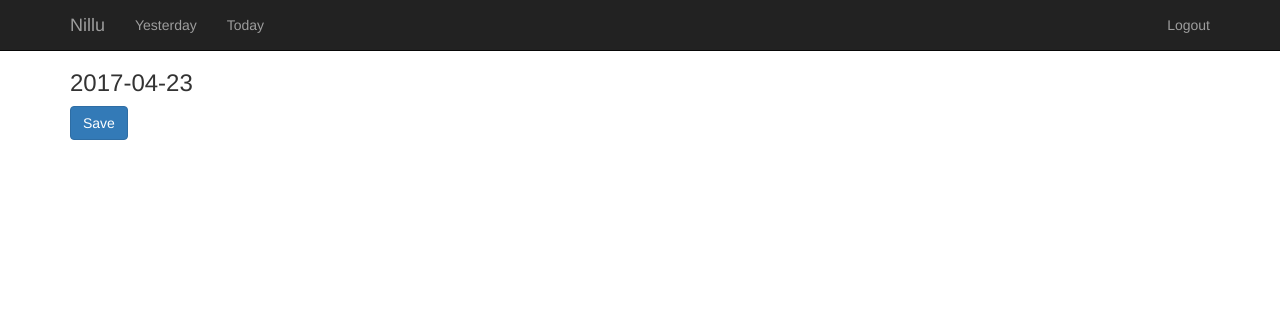
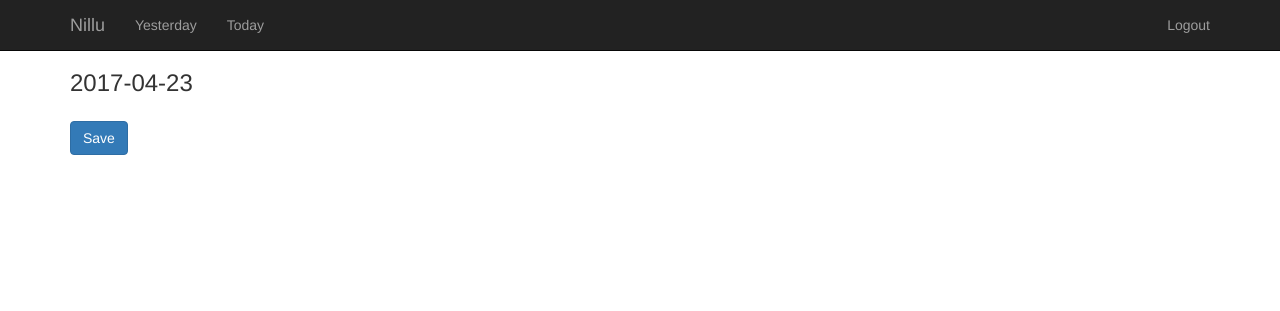
Before and after one commit to cnu/nillu, a Flask app: page /entry/2017/04/23/ in a window 1280 px wide. Shown: the top 311 px of the page. Run offline with Flask 2, Linux system fonts and the light colour scheme; the visitor is signed in with stand-in values (Sample User, id 1); data comes from the database, SQL or seed files in the repository; data that the repository does not hold is empty; some libraries are stand-ins or nearby versions.

Commit message:
Made the Save button into it's own row

```diff
--- a/nillu/static/custom.css
+++ b/nillu/static/custom.css
@@ -11,7 +11,7 @@ body {
     padding-bottom: 15px;
 }
 
-.row {
+.entry-row {
     border: 1px solid #ddd;
     border: 1px solid rgba(86,61,124,.2);
 }
--- a/nillu/templates/entry.html
+++ b/nillu/templates/entry.html
@@ -5,12 +5,12 @@
         <h3>{{ date }}</h3>
             {% for user in user_order %}
             <h4>{{ user }}</h4>
-            <div class="row">
+            <div class="row entry-row">
                 <div class="col-md-4 header">Done</div>
                 <div class="col-md-4 header">Todo</div>
                 <div class="col-md-4 header">Blocking</div>
             </div>
-            <div class="row">
+            <div class="row entry-row">
             {% for entry in result[date][user] %}
                 <div class="col-md-4">{{ entry.text|markdown|restrict_markdown }}</div>
             {% endfor %}
--- a/nillu/templates/entry_edit.html
+++ b/nillu/templates/entry_edit.html
@@ -5,7 +5,7 @@
         <h3>{{ date_obj }}</h3>
             {% for user in users %}
             <h4>{{ user.name }}</h4>
-            <div class="row">
+            <div class="row entry-row">
             {% for entry_type in entry_types %}
                 {% set ta_id = user.id_entry_type %}
                 <div class="col-md-4 form-group">
@@ -15,6 +15,10 @@
             {% endfor %}
             </div>
             {% endfor %}
-        <button class="btn btn-primary" type="submit">Save</button>
+        <div class="row">
+            <div class="col-md-4">
+                <button class="btn btn-primary" type="submit">Save</button>
+            </div>
+        </div>
         </form>
 {% endblock %}
```
